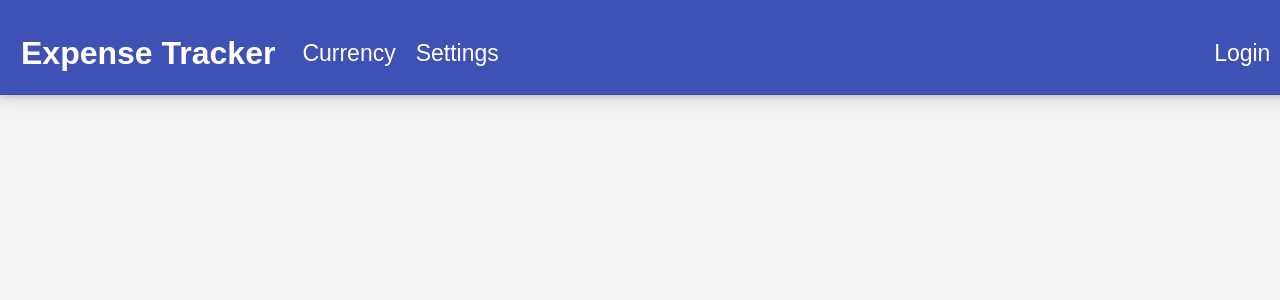
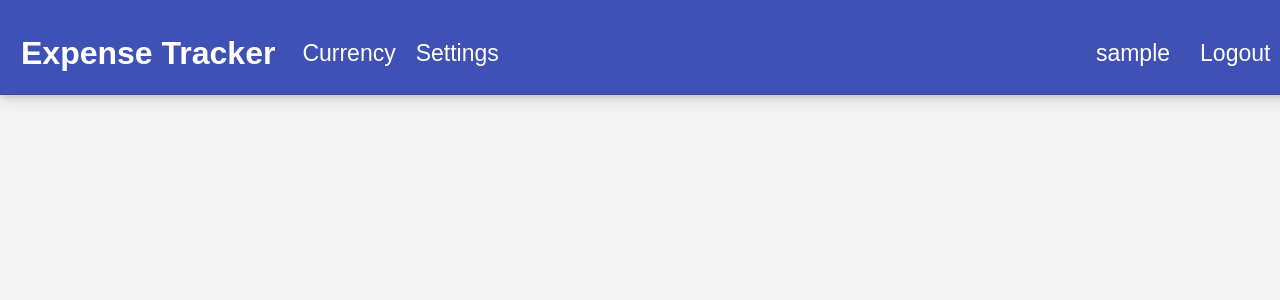
Before and after one commit to huajie-zhong/expense-tracker, a Flask app: page /header/ in a window 1280 px wide. Shown: the top 300 px of the page. Run offline with Flask 3, Linux system fonts and the light colour scheme; the visitor is signed in with stand-in values (Sample User, id 1).

Commit message:
add feature fof different render given user authenticated status

```diff
--- a/front-end/templates/header.html
+++ b/front-end/templates/header.html
@@ -22,13 +22,23 @@
                 <div id="settings-button" class="header-option">Settings</div>
             </a>
         </div>
-
+        {% if current_user.is_authenticated %}
+        <div id="header-right">
+            <div id="username" class="header-option">{{ current_user.username }}</div>
+            <a href="#" onclick="logout()" style="text-decoration: none; color: inherit">
+                <div id="logout-button" class="header-option">Logout</div>
+            </a>
+        </div>
+        {% else %}
         <div id="header-right">
             <a href="{{ url_for('login_page')}}" style="text-decoration: none; color: inherit">
                 <div id="login-button" class="header-option">Login</div>
             </a>
         </div>
+        {% endif %}
 
     </header>
+    {% block content %}
+    {% endblock %}
 </body>
 </html>
```
